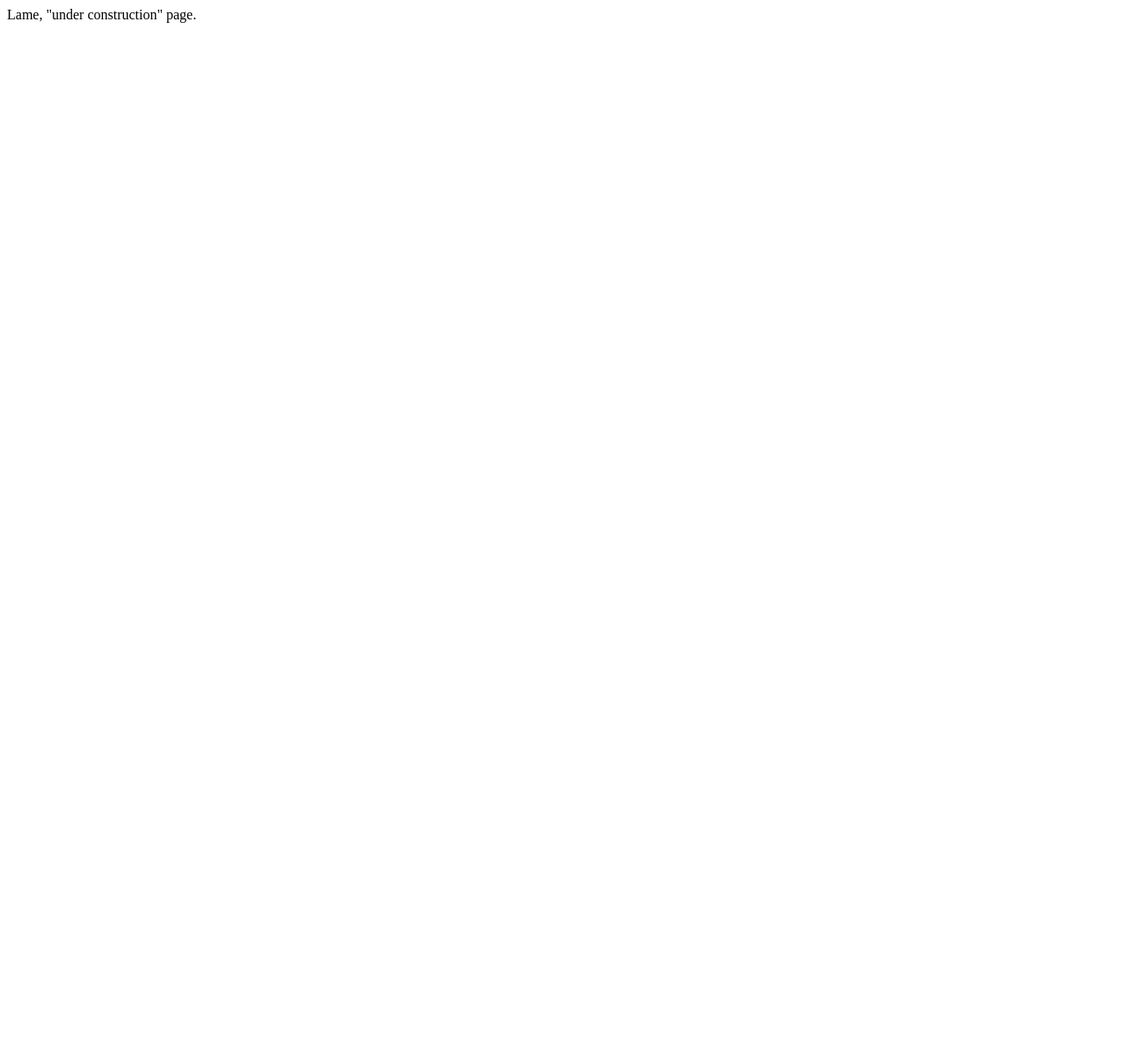
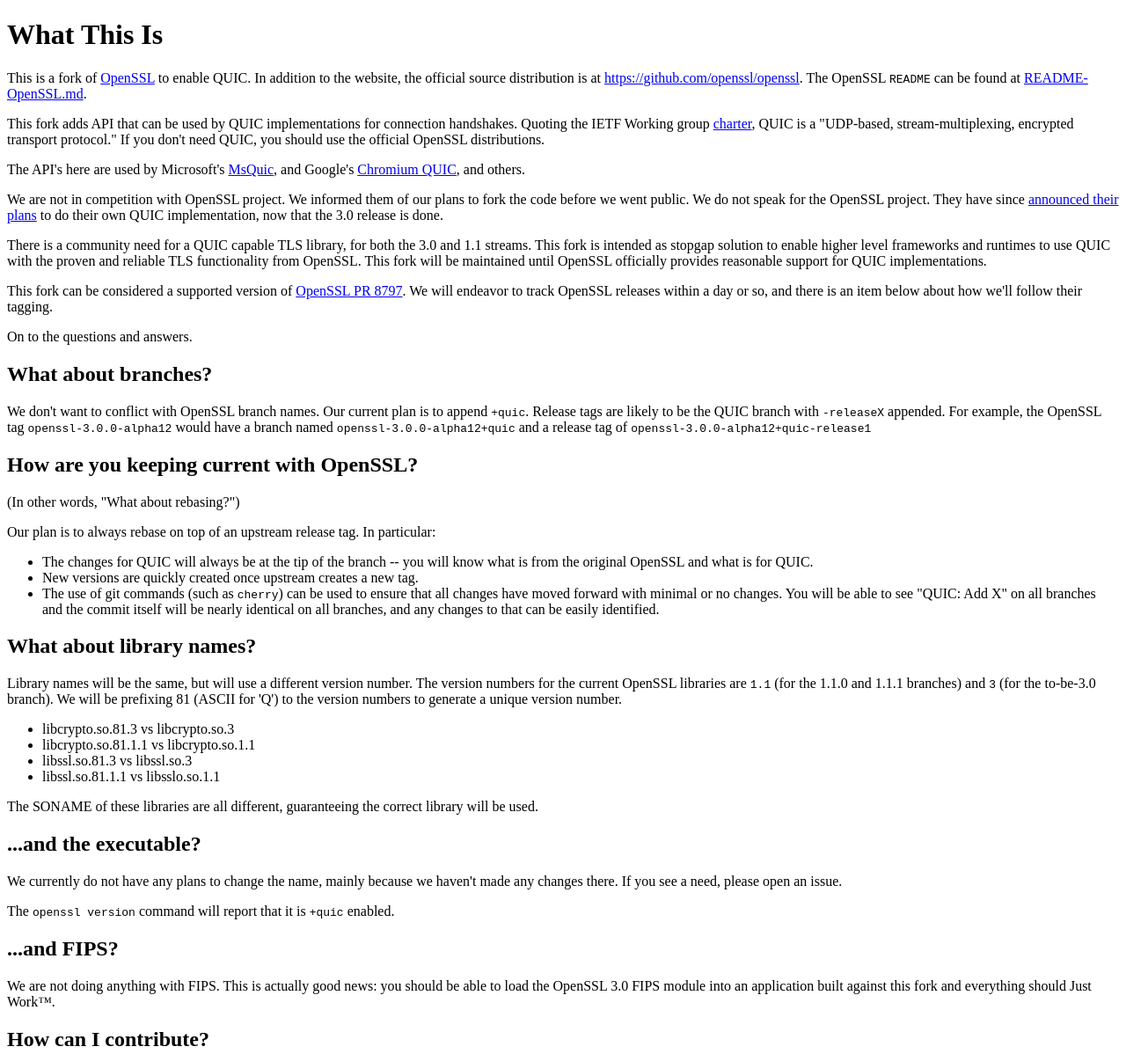
Before and after one commit to quictls/quictls.github.io, a plain HTML site: page index.html in a window 1280 px wide. Shown: the top 1198 px of the page at 88% size. Before the commit the page ends 800 px from the top, so only its background shows below. Drawn offline with Linux system fonts and the light colour scheme.

Commit message:
Move index file to be the FAQ
Slight updates since OpenSSL announced their QUIC plans. :(

```diff
--- a/index.html
+++ b/index.html
@@ -1,8 +1,54 @@
-<html>
-  <head>
-    <title>QUICTLS</title>
-  </head>
-  <body>
-    Lame, "under construction" page.
-  </body>
+<!DOCTYPE html PUBLIC "-//W3C//DTD XHTML 1.0 Transitional//EN" "http://www.w3.org/TR/xhtml1/DTD/xhtml1-transitional.dtd">
+<html xmlns="http://www.w3.org/1999/xhtml">
+<head>
+  <meta http-equiv="Content-Type" content="text/html; charset=utf-8" />
+  <meta http-equiv="Content-Style-Type" content="text/css" />
+  <meta name="generator" content="pandoc" />
+  <title></title>
+  <style type="text/css">code{white-space: pre;}</style>
+</head>
+<body>
+<h1 id="what-this-is">What This Is</h1>
+<p>This is a fork of <a href="https://www.openssl.org">OpenSSL</a> to enable QUIC. In addition to the website, the official source distribution is at <a href="https://github.com/openssl/openssl" class="uri">https://github.com/openssl/openssl</a>. The OpenSSL <code>README</code> can be found at <a href="README-OpenSSL.md" class="uri">README-OpenSSL.md</a>.</p>
+<p>This fork adds API that can be used by QUIC implementations for connection handshakes. Quoting the IETF Working group <a href="https://datatracker.ietf.org/wg/quic/about/">charter</a>, QUIC is a &quot;UDP-based, stream-multiplexing, encrypted transport protocol.&quot; If you don't need QUIC, you should use the official OpenSSL distributions.</p>
+<p>The API's here are used by Microsoft's <a href="https://github.com/microsoft/msquic">MsQuic</a>, and Google's <a href="https://chromium.googlesource.com/chromium/src/+/master/net/quic/">Chromium QUIC</a>, and others.</p>
+<p>We are not in competition with OpenSSL project.
+We informed them of our plans to fork the code before we went public.
+We do not speak for the OpenSSL project.
+They have since <a href=
+"https://www.mail-archive.com/openssl-project@openssl.org/msg02585.html">announced their plans</a>
+to do their own QUIC implementation, now that the 3.0 release is done.
+<p>There is a community need for a QUIC capable TLS library, for both the 3.0 and 1.1 streams.
+This fork is intended as stopgap solution to enable higher level frameworks and runtimes to use QUIC with the proven and reliable TLS functionality from OpenSSL. This fork will be maintained until OpenSSL officially provides reasonable support for QUIC implementations.</p>
+<p>This fork can be considered a supported version of <a href="https://github.com/openssl/openssl/pull/8797">OpenSSL PR 8797</a>. We will endeavor to track OpenSSL releases within a day or so, and there is an item below about how we'll follow their tagging.</p>
+<p>On to the questions and answers.</p>
+<h2 id="what-about-branches">What about branches?</h2>
+<p>We don't want to conflict with OpenSSL branch names. Our current plan is to append <code>+quic</code>. Release tags are likely to be the QUIC branch with <code>-releaseX</code> appended. For example, the OpenSSL tag <code>openssl-3.0.0-alpha12</code> would have a branch named <code>openssl-3.0.0-alpha12+quic</code> and a release tag of <code>openssl-3.0.0-alpha12+quic-release1</code></p>
+<h2 id="how-are-you-keeping-current-with-openssl">How are you keeping current with OpenSSL?</h2>
+<p>(In other words, &quot;What about rebasing?&quot;)</p>
+<p>Our plan is to always rebase on top of an upstream release tag. In particular:</p>
+<ul>
+<li>The changes for QUIC will always be at the tip of the branch -- you will know what is from the original OpenSSL and what is for QUIC.</li>
+<li>New versions are quickly created once upstream creates a new tag.</li>
+<li>The use of git commands (such as <code>cherry</code>) can be used to ensure that all changes have moved forward with minimal or no changes. You will be able to see &quot;QUIC: Add X&quot; on all branches and the commit itself will be nearly identical on all branches, and any changes to that can be easily identified.</li>
+</ul>
+<h2 id="what-about-library-names">What about library names?</h2>
+<p>Library names will be the same, but will use a different version number. The version numbers for the current OpenSSL libraries are <code>1.1</code> (for the 1.1.0 and 1.1.1 branches) and <code>3</code> (for the to-be-3.0 branch). We will be prefixing 81 (ASCII for 'Q') to the version numbers to generate a unique version number.</p>
+<ul>
+<li>libcrypto.so.81.3 vs libcrypto.so.3</li>
+<li>libcrypto.so.81.1.1 vs libcrypto.so.1.1</li>
+<li>libssl.so.81.3 vs libssl.so.3</li>
+<li>libssl.so.81.1.1 vs libsslo.so.1.1</li>
+</ul>
+<p>The SONAME of these libraries are all different, guaranteeing the correct library will be used.</p>
+<h2 id="and-the-executable">...and the executable?</h2>
+<p>We currently do not have any plans to change the name, mainly because we haven't made any changes there. If you see a need, please open an issue.</p>
+<p>The <code>openssl version</code> command will report that it is <code>+quic</code> enabled.</p>
+<h2 id="and-fips">...and FIPS?</h2>
+<p>We are not doing anything with FIPS. This is actually good news: you should be able to load the OpenSSL 3.0 FIPS module into an application built against this fork and everything should Just Work™.</p>
+<h2 id="how-can-i-contribute">How can I contribute?</h2>
+<p>We want any code here to be acceptable to OpenSSL. This means that all contributors must have signed the appropriate <a href="https://www.openssl.org/policies/cla.html">contributor license agreements</a>. We will not ask for copies of any paperwork, you just need to tell us that you've done so (and we might verify with OpenSSL). We are only interested in making it easier and better for at least the mentioned QUIC implementations to use a variant of OpenSSL. If you have a pull request that changes the TLS protocol, or adds assembly support for a new CPU, or otherwise is not specific to enabling QUIC, please contribute that to OpenSSL. This fork is intended to be a clean extension to OpenSSL, with the deltas being specific to QUIC.</p>
+<h2 id="who-are-you">Who are you?</h2>
+<p>This is a collaborative effort between <a href="https://www.akamai.com">Akamai</a> and <a href="https://www.microsoft.com">Microsoft</a>. We welcome anyone to contribute!</p>
+</body>
 </html>
```
Also changed, not shown: openssl/index.html (deleted, +0 -48 lines).
